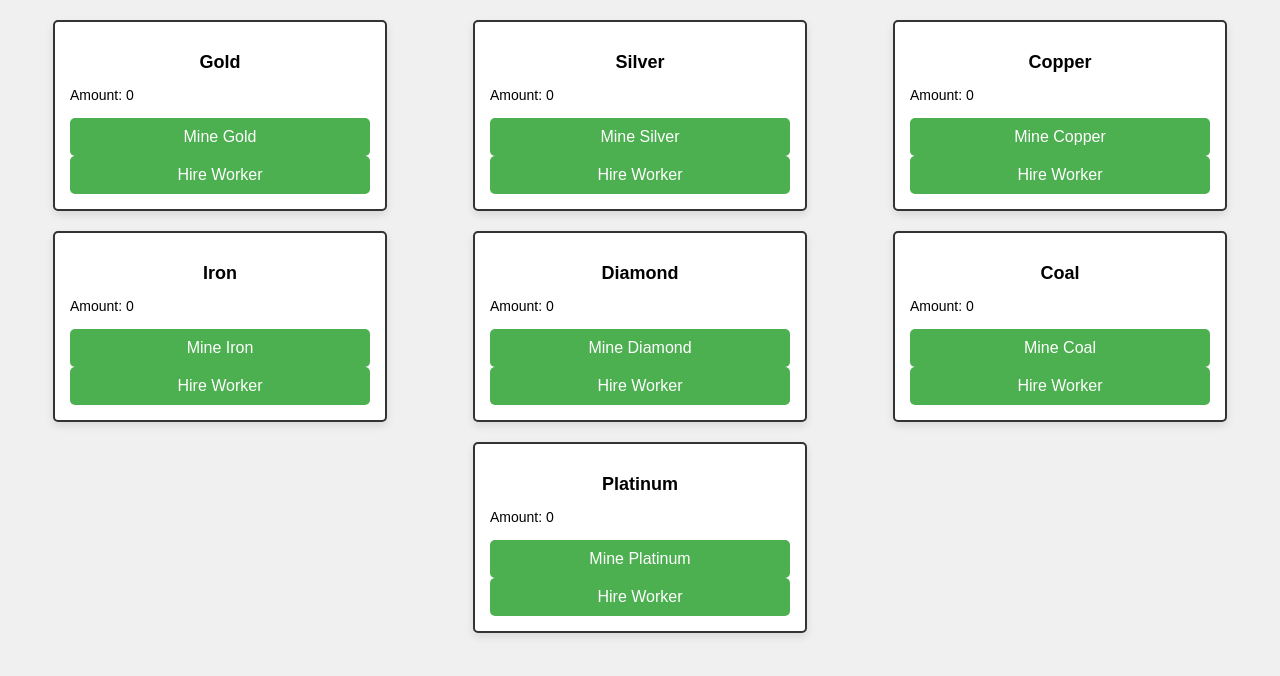
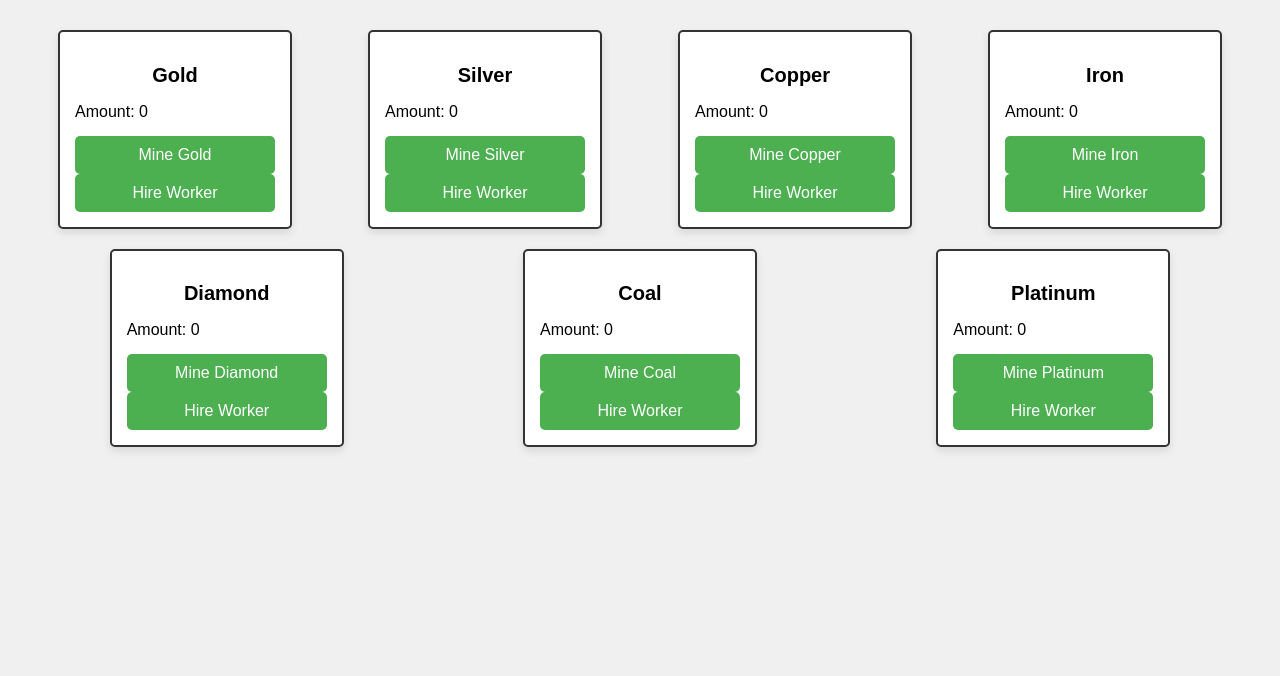
Before and after one commit to largefort/idle-mine, a plain HTML site: page index.html in a window 1280 px wide. Drawn offline with Linux system fonts and the light colour scheme.

Commit message:
Update styles.css

```diff
--- a/styles.css
+++ b/styles.css
@@ -9,12 +9,11 @@ body {
   display: flex;
   flex-wrap: wrap;
   justify-content: space-around;
-  padding: 10px; /* Adjusted padding for smaller screens */
+  padding: 20px;
 }
 
 .mineral {
-  width: calc(50% - 20px); /* Two minerals per row */
-  max-width: 300px; /* Limiting max-width for smaller screens */
+  width: 200px;
   border: 2px solid #333;
   border-radius: 5px;
   padding: 15px;
@@ -24,13 +23,13 @@ body {
 }
 
 .mineral h2 {
-  font-size: 18px; /* Slightly reduced font size for smaller screens */
+  font-size: 20px;
   margin-bottom: 10px;
   text-align: center;
 }
 
 .mineral p {
-  font-size: 14px; /* Reduced font size for smaller screens */
+  font-size: 16px;
   margin-bottom: 15px;
 }
 
```
